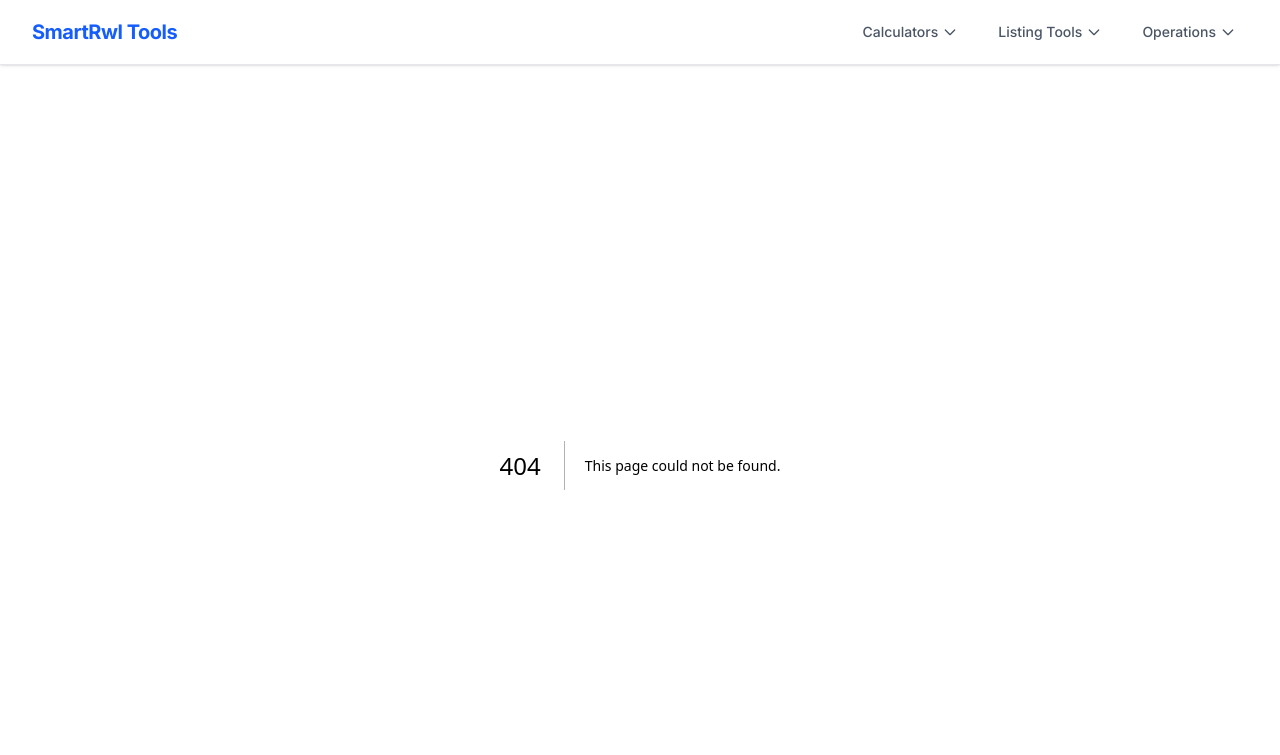
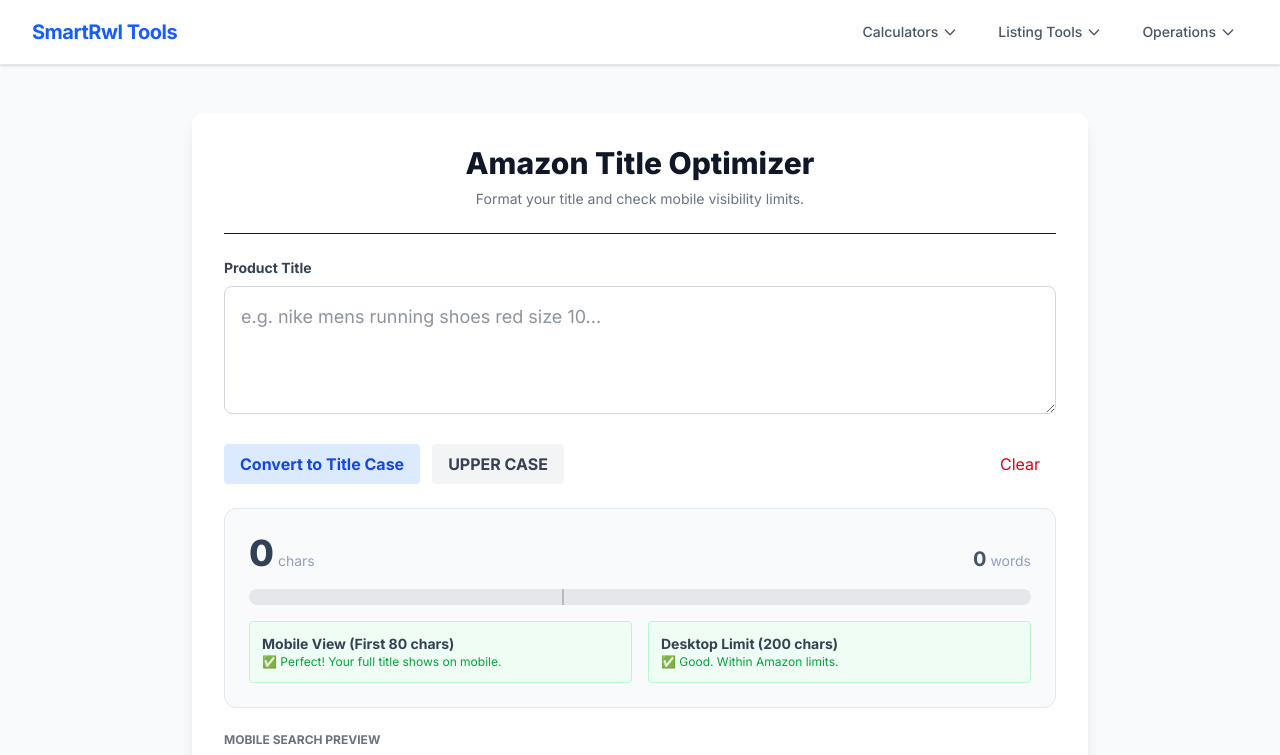
Before and after one commit to Smart-rwl/amazon-image-tool, a Next.js app: page /title-optimizer in a window 1280 px wide. Before the commit this address had no page. Shown: the top 755 px of the page. Built offline with nearby package versions, Linux system fonts and the light colour scheme.

Commit message:
Add Title Optimizer

```diff
--- a/app/layout.tsx
+++ b/app/layout.tsx
@@ -63,6 +63,7 @@ export default function RootLayout({
                       <Link href="/" className="block px-4 py-2 text-sm text-gray-700 hover:bg-blue-50 hover:text-blue-600">Image Bulk Remover</Link>
                       <Link href="/keywords" className="block px-4 py-2 text-sm text-gray-700 hover:bg-blue-50 hover:text-blue-600">Keyword Optimizer</Link>
                       <Link href="/html-formatter" className="block px-4 py-2 text-sm text-gray-700 hover:bg-blue-50 hover:text-blue-600">HTML Formatter</Link>
+                      <Link href="/title-optimizer" className="block px-4 py-2 text-sm text-gray-700 hover:bg-blue-50 hover:text-blue-600">Title Optimizer</Link>
                     </div>
                   </div>
                 </div>
--- /dev/null
+++ b/app/title-optimizer/page.tsx
@@ -0,0 +1,155 @@
+'use client';
+
+import React, { useState } from 'react';
+
+export default function TitleOptimizer() {
+  const [title, setTitle] = useState('');
+
+  // Amazon limit recommendations
+  const MAX_DESKTOP = 200;
+  const MAX_MOBILE = 80;
+
+  const handleTitleCase = () => {
+    // Basic Title Case: Capitalize first letter of every word
+    const formatted = title.toLowerCase().split(' ').map(word => {
+      return word.charAt(0).toUpperCase() + word.slice(1);
+    }).join(' ');
+    setTitle(formatted);
+  };
+
+  const handleUpperCase = () => {
+    setTitle(title.toUpperCase());
+  };
+
+  const handleClear = () => {
+    setTitle('');
+  };
+
+  const charCount = title.length;
+  const wordCount = title.trim().split(/\s+/).filter(w => w.length > 0).length;
+
+  // Progress bar calculation
+  const progressPercent = Math.min((charCount / MAX_DESKTOP) * 100, 100);
+  let progressColor = 'bg-green-500';
+  if (charCount > MAX_MOBILE && charCount <= MAX_DESKTOP) progressColor = 'bg-blue-500';
+  if (charCount > MAX_DESKTOP) progressColor = 'bg-red-500';
+
+  return (
+    <div className="min-h-screen bg-gray-50 flex flex-col items-center py-12 px-4 font-sans">
+      <div className="max-w-4xl w-full bg-white p-8 rounded-xl shadow-lg space-y-6">
+
+        {/* Header */}
+        <div className="text-center border-b pb-6">
+          <h1 className="text-3xl font-extrabold text-gray-900">
+            Amazon Title Optimizer
+          </h1>
+          <p className="mt-2 text-sm text-gray-500">
+            Format your title and check mobile visibility limits.
+          </p>
+        </div>
+
+        {/* INPUT AREA */}
+        <div className="space-y-2">
+          <label className="block text-sm font-bold text-gray-700">
+            Product Title
+          </label>
+          <textarea
+            className="w-full h-32 p-4 border border-gray-300 rounded-lg focus:ring-2 focus:ring-blue-500 outline-none text-lg text-gray-800"
+            placeholder="e.g. nike mens running shoes red size 10..."
+            value={title}
+            onChange={(e) => setTitle(e.target.value)}
+          />
+        </div>
+
+        {/* CONTROLS */}
+        <div className="flex flex-wrap gap-3">
+          <button
+            onClick={handleTitleCase}
+            className="px-4 py-2 bg-blue-100 text-blue-700 font-bold rounded hover:bg-blue-200 transition-colors"
+          >
+            Convert to Title Case
+          </button>
+          <button
+            onClick={handleUpperCase}
+            className="px-4 py-2 bg-gray-100 text-gray-700 font-bold rounded hover:bg-gray-200 transition-colors"
+          >
+            UPPER CASE
+          </button>
+          <button
+            onClick={handleClear}
+            className="px-4 py-2 text-red-600 hover:bg-red-50 rounded transition-colors ml-auto"
+          >
+            Clear
+          </button>
+        </div>
+
+        {/* ANALYSIS BAR */}
+        <div className="bg-slate-50 p-6 rounded-xl border border-slate-200 space-y-4">
+
+          <div className="flex justify-between items-end">
+            <div>
+              <span className="text-4xl font-extrabold text-slate-700">{charCount}</span>
+              <span className="text-sm text-slate-400 ml-1">chars</span>
+            </div>
+            <div className="text-right">
+              <span className="text-xl font-bold text-slate-600">{wordCount}</span>
+              <span className="text-sm text-slate-400 ml-1">words</span>
+            </div>
+          </div>
+
+          {/* Progress Bar */}
+          <div className="w-full bg-gray-200 rounded-full h-4 overflow-hidden relative">
+            <div
+              className={`h-4 rounded-full transition-all duration-300 ${progressColor}`}
+              style={{ width: `${progressPercent}%` }}
+            ></div>
+            {/* Markers for Mobile and Desktop limits */}
+            <div className="absolute top-0 bottom-0 w-0.5 bg-black opacity-20" style={{ left: `${(MAX_MOBILE / MAX_DESKTOP) * 100}%` }}></div>
+            <div className="absolute top-0 bottom-0 w-0.5 bg-red-500" style={{ left: '100%' }}></div>
+          </div>
+
+          {/* LIMIT LEGEND */}
+          <div className="grid grid-cols-1 md:grid-cols-2 gap-4 text-sm">
+
+            {/* Mobile Status */}
+            <div className={`p-3 rounded border ${charCount <= MAX_MOBILE ? 'bg-green-50 border-green-200' : 'bg-yellow-50 border-yellow-200'}`}>
+              <p className="font-bold text-gray-700">Mobile View (First 80 chars)</p>
+              {charCount <= MAX_MOBILE ? (
+                <p className="text-green-600 text-xs">✅ Perfect! Your full title shows on mobile.</p>
+              ) : (
+                <p className="text-yellow-700 text-xs">⚠️ Your title gets cut off. Ensure main keywords are at the start.</p>
+              )}
+            </div>
+
+            {/* Desktop Status */}
+            <div className={`p-3 rounded border ${charCount <= MAX_DESKTOP ? 'bg-green-50 border-green-200' : 'bg-red-50 border-red-200'}`}>
+              <p className="font-bold text-gray-700">Desktop Limit (200 chars)</p>
+              {charCount <= MAX_DESKTOP ? (
+                <p className="text-green-600 text-xs">✅ Good. Within Amazon limits.</p>
+              ) : (
+                <p className="text-red-700 text-xs">❌ Too Long! Amazon may suppress this listing.</p>
+              )}
+            </div>
+          </div>
+
+        </div>
+
+        {/* MOBILE PREVIEW */}
+        <div className="mt-4">
+          <p className="text-xs text-gray-500 font-bold uppercase mb-2">Mobile Search Preview</p>
+          <div className="flex items-start p-3 border border-gray-200 rounded-lg shadow-sm max-w-sm">
+             <div className="h-20 w-20 bg-gray-200 rounded mr-3 flex-shrink-0"></div>
+             <div>
+               <p className="text-sm text-gray-900 leading-snug line-clamp-3 overflow-hidden" style={{ maxHeight: '3.6em' }}>
+                 {title || "Your Product Title Will Appear Here..."}
+               </p>
+               <p className="text-xs text-gray-500 mt-1">₹999 <span className="text-orange-400">★★★★☆</span></p>
+             </div>
+          </div>
+        </div>
+
+      </div>
+      <div className="mt-8 text-center text-gray-400 text-sm">Created by SmartRwl</div>
+    </div>
+  );
+}
```
